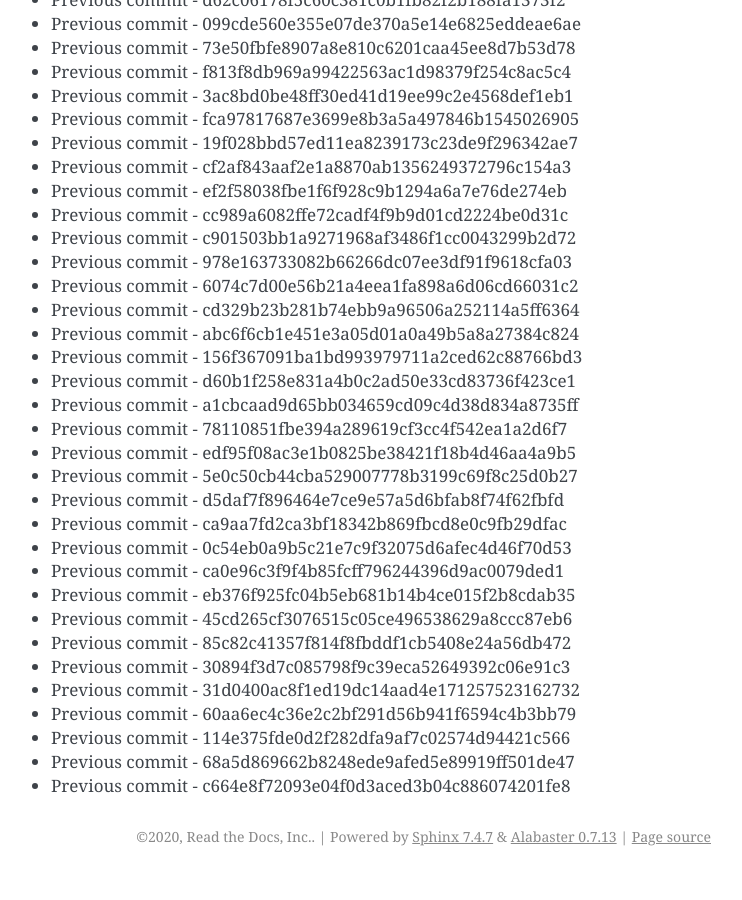
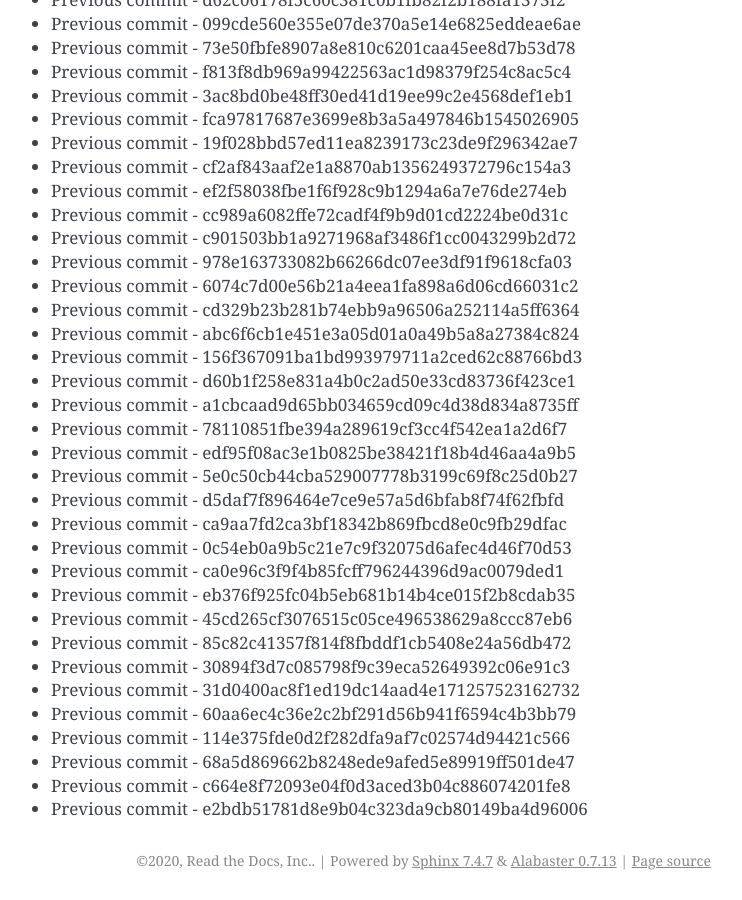
Before and after one commit to readthedocs/rtd-git-stresstest, a Sphinx documentation site: the page built from docs/updates.rst, in a window 1280 px wide and 900 px high, scrolled down 82683 px. Shown: the whole window, without its empty margins (399-1141 px from the left). Built offline with Sphinx 7.4.7, drawn with Linux system fonts in a browser that asks for light colours; before the commit the page ends 83559 px from its top, so only the background shows below that.

Commit message:
Generating commit from previous: e2bdb51781d8e9b04c323da9cb80149ba4d96006

```diff
--- a/docs/updates.rst
+++ b/docs/updates.rst
@@ -3506,3 +3506,4 @@ It can be tested for any performance characteristics.
 * Previous commit - 114e375fde0d2f282dfa9af7c02574d94421c566
 * Previous commit - 68a5d869662b8248ede9afed5e89919ff501de47
 * Previous commit - c664e8f72093e04f0d3aced3b04c886074201fe8
+* Previous commit - e2bdb51781d8e9b04c323da9cb80149ba4d96006
```
